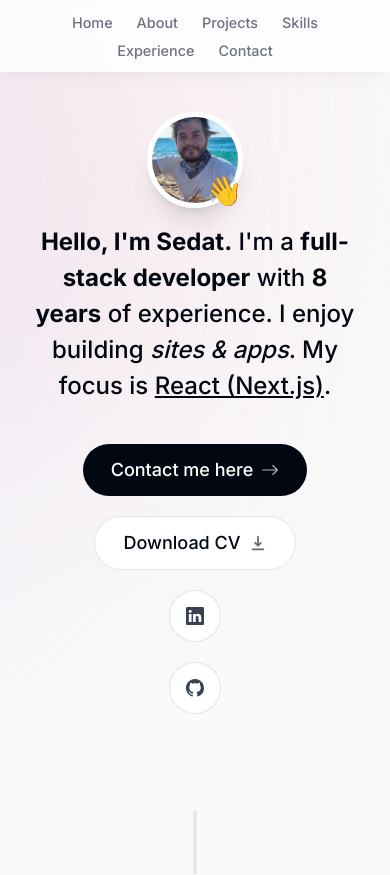
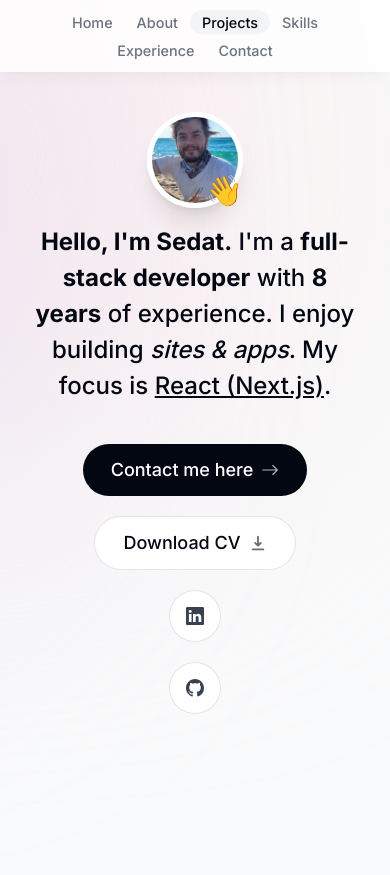
Before and after one commit to yucelsedat/next-portfolio, a Next.js app: page / in a window 390 px wide. Shown: the top 875 px of the page. Built offline with nearby package versions, Linux system fonts and the light colour scheme.

Commit message:
Navbar geçiş işlemleri animasyonu

```diff
--- a/app/components/About.tsx
+++ b/app/components/About.tsx
@@ -3,11 +3,15 @@
 import React from "react";
 import { motion } from "framer-motion";
 import SectionHeading from "./section-heading";
+import { useSectionInView } from "@/lib/hooks";
 
 export default function About() {
 
+  const { ref } = useSectionInView('About', 0.75)
+
   return (
     <motion.section
+      ref={ref}
       className="mb-28 max-w-[45rem]  leading-8 sm:mb-40 scroll-mt-28"
       id="about"
       initial={{opacity: 0, y: 100}}
--- a/app/components/Intro.tsx
+++ b/app/components/Intro.tsx
@@ -6,10 +6,14 @@ import { motion } from 'framer-motion'
 import Link from 'next/link'
 import { BsArrowRight, BsGithub, BsLinkedin } from 'react-icons/bs'
 import { HiDownload } from 'react-icons/hi'
+import { useSectionInView } from '@/lib/hooks'
 
 export default function Intro() {
+
+  const { ref } = useSectionInView('Home', 0.75)
+
   return (
-    <section className=''>
+    <section ref={ref} id='home' className='mb-28 sm:mb-0 scroll-mt-[100rem]'>
       <div>
         <div className='relative w-24 mx-auto'>
           <motion.div
--- a/app/components/Navbar.tsx
+++ b/app/components/Navbar.tsx
@@ -4,8 +4,17 @@ import React from 'react'
 import { motion } from 'framer-motion'
 import { links } from '@/lib/data'
 import Link from 'next/link'
+import clsx from 'clsx'
+import { useActiveSectionContext } from '@/context/active-section-context'
 
 export default function Navbar() {
+
+  const {
+    activeSection,
+    setActiveSection,
+    setTimeOfLastClick
+  } = useActiveSectionContext()
+
   return (
     <header className='z-[999] relative'>
       <motion.div className="flex items-center fixed top-0 left-1/2 h-[4.5rem] w-full rounded-none border border-white border-opacity-40 bg-white bg-opacity-80 shadow-lg shadow-black/[0.03] backdrop-blur-[0.5rem] sm:top-6 sm:h-[3.25rem] sm:w-[36rem] sm:rounded-full "
@@ -17,18 +26,36 @@ export default function Navbar() {
       {/*nav ı buraya koyduk çünkü yukarıdakinin kendi animasyonu ile çakışacak ve sorun çıkacak */}
 
       <nav className="flex fixed top-[0.15rem] left-1/2 h-12 -translate-x-1/2 py-2 sm:top-[1.7rem] sm:h-[initial] sm:py-0">
-        <ul className='flex w-[22rem] flex-wrap items-center justify-center gap-y-1 text-[0.9rem] font-medium text-gray-500 sm:w-[initial] sm:flex-nowrap sm:gap-5'>
+        <ul className=' flex w-[22rem] flex-wrap items-center justify-center gap-y-1 text-[0.9rem] font-medium text-gray-500 sm:w-[initial] sm:flex-nowrap sm:gap-5'>
           {
             links.map(link => (
               <motion.li key={link.hash}
-                className='h-3/4 flex items-center justify-center'
+                className='relative h-3/4 flex items-center justify-center'
                 initial={{y: -100,  opacity: 0}}
                 animate={{y: 0,  opacity: 1}}
               >
                 <Link href={link.hash}
-                  className='flex w-full items-center justify-center p-3 hover:text-gray-950 transition'
+                  className={clsx("flex w-full items-center justify-center p-3 hover:text-gray-950 transition", {
+                    'text-gray-950': activeSection === link.name
+                  })}
+                  onClick={() => {
+                    setActiveSection(link.name)
+                    setTimeOfLastClick(Date.now())
+                  }}
                 >
                   {link.name}
+                  {/* sadece aktive olanın arkasında span gözükmesi için condition yazalım */}
+                  {link.name === activeSection && (
+                    <motion.span className='bg-gray-100 rounded-full absolute inset-0 -z-10'
+                      layoutId='activeSection'
+                      transition={{
+                        type:'spring',
+                        stiffness: 380,
+                        damping: 30
+                      }}
+                    >
+                    </motion.span>
+                  )}
                 </Link>
               </motion.li>
             ))
--- a/app/components/projects.tsx
+++ b/app/components/projects.tsx
@@ -1,13 +1,20 @@
+'use client'
 
-import React from "react";
+import React, { useEffect } from "react";
 import SectionHeading from "./section-heading";
 import { projectsData } from "@/lib/data";
 import Project from "./project";
+import { useActiveSectionContext } from "@/context/active-section-context";
+import { useInView } from "react-intersection-observer";
+import { useSectionInView } from "@/lib/hooks";
 
 export default function Projects() {
 
+  const { ref } = useSectionInView('Projects', .4)
+
   return (
     <section
+      ref={ref}
       className="mb-28 max-w-[45rem]  leading-8 sm:mb-40 scroll-mt-28"
       id="projects"
     >
--- a/app/layout.tsx
+++ b/app/layout.tsx
@@ -1,4 +1,5 @@
-import Navbar from './components/Navbar'
+import ActiveSectionContextProvider from '@/context/active-section-context'
+import Navbar from './components/navbar'
 import './globals.css'
 import { Inter } from 'next/font/google'
 
@@ -15,12 +16,14 @@ export default function RootLayout({
   children: React.ReactNode
 }) {
   return (
-    <html lang="en">
+    <html lang="en" className='!scroll-smooth'>
       <body className={`${inter.className} bg-gray-50 text-gray-950 relative pt-28 sm:pt-36`}>
         <div className="bg-[#fbe2e3] absolute top-[-6rem] -z-10 right-[11rem] h-[31.25rem] w-[31.25rem] rounded-full blur-[10rem] sm:w-[68.75rem]"></div>
         <div className="bg-[#dbd7fb] absolute top-[-1rem] -z-10 left-[-35rem] h-[31.25rem] w-[31.25rem] rounded-full blur-[10rem] sm:w-[68.75rem] md:left-[-33rem] lg:left-[-28rem] xl:left-[-15rem] 2xl:left-[-5rem]" ></div>
-        <Navbar />
-        {children}
+        <ActiveSectionContextProvider>
+          <Navbar />
+          {children}
+        </ActiveSectionContextProvider>
       </body>
     </html>
   )
--- a/app/page.tsx
+++ b/app/page.tsx
@@ -1,11 +1,11 @@
-import About from "./components/About"
-import Intro from "./components/Intro"
-import SectionDivider from "./components/Section-divider"
+import About from "./components/about"
+import Intro from "./components/intro"
+import SectionDivider from "./components/section-divider"
 import Projects from "./components/projects"
 
 export default function Home() {
   return (
-    <main className="flex flex-col items-center px-4 max-w-[50rem] !text-center mx-auto mb-28 sm:mb-0">
+    <main className="flex flex-col items-center px-4 max-w-[50rem] !text-center mx-auto">
       <Intro />
       <SectionDivider />
       <About />
--- /dev/null
+++ b/context/active-section-context.tsx
@@ -0,0 +1,48 @@
+'use client'
+
+import { LinkName } from '@/types'
+import React, { createContext, useContext, useState } from 'react'
+
+type ActiveSectionContextProviderProps = {
+  children: React.ReactNode,
+}
+
+type ActiveSectionContextType = {
+  activeSection: LinkName,
+  setActiveSection: React.Dispatch<React.SetStateAction<LinkName>>,
+  timeOfLastClick: number,
+  setTimeOfLastClick: React.Dispatch<React.SetStateAction<number>>
+}
+
+const Context = createContext<ActiveSectionContextType | null >(null)
+
+export default function ActiveSectionContextProvider({children}: ActiveSectionContextProviderProps ) {
+
+  const [activeSection, setActiveSection ] = useState <LinkName>('Home')
+  const [timeOfLastClick, setTimeOfLastClick ] = useState(0)
+
+  const context = {
+    activeSection,
+    setActiveSection,
+    timeOfLastClick,
+    setTimeOfLastClick
+  }
+
+  return (
+    <Context.Provider value={context}>
+      {children}
+    </Context.Provider>
+  )
+}
+
+export const useActiveSectionContext = () => {
+  const context = useContext(Context)
+
+  if(context === null ) {
+    throw new Error(
+      'useActiveSectionContext must be used within a ActiveSectionContextProvider'
+    )
+  }
+
+  return context
+}
--- /dev/null
+++ b/lib/hooks.ts
@@ -0,0 +1,27 @@
+import { useActiveSectionContext } from '@/context/active-section-context'
+import { LinkName } from '@/types'
+import { useEffect } from 'react'
+import { useInView } from 'react-intersection-observer'
+
+
+export  function useSectionInView(sectionName : LinkName, threshold= 0.5 ) {
+
+  const { setActiveSection , timeOfLastClick } = useActiveSectionContext()
+
+  const { ref, inView } = useInView({
+    threshold
+  })
+
+  useEffect(() => {
+    if( inView && Date.now() - timeOfLastClick > 1000 ) {
+      setActiveSection(sectionName)
+    }
+
+  }, [inView, setActiveSection, timeOfLastClick, sectionName])
+
+  return (
+    {
+      ref
+    }
+  )
+}
--- a/package.json
+++ b/package.json
@@ -13,6 +13,7 @@
     "@types/react": "19.0.1",
     "@types/react-dom": "19.0.2",
     "autoprefixer": "10.4.20",
+    "clsx": "^2.1.1",
     "eslint": "9.17.0",
     "eslint-config-next": "15.1.0",
     "framer-motion": "^11.15.0",
@@ -21,6 +22,7 @@
     "react": "^18.0.0",
     "react-dom": "^18.2.0",
     "react-icons": "^5.4.0",
+    "react-intersection-observer": "^9.14.0",
     "tailwindcss": "3.4.16",
     "typescript": "5.7.2"
   }
--- a/types.d.ts
+++ b/types.d.ts
@@ -1,3 +1,3 @@
-// type ProjectData = {
-//   title: string
-// }
+import { links } from "./lib/data";
+
+type LinkName = (typeof links)[number]['name']
```
Also changed, not shown: 1 other file (tests, documents, lock files or other folders).
